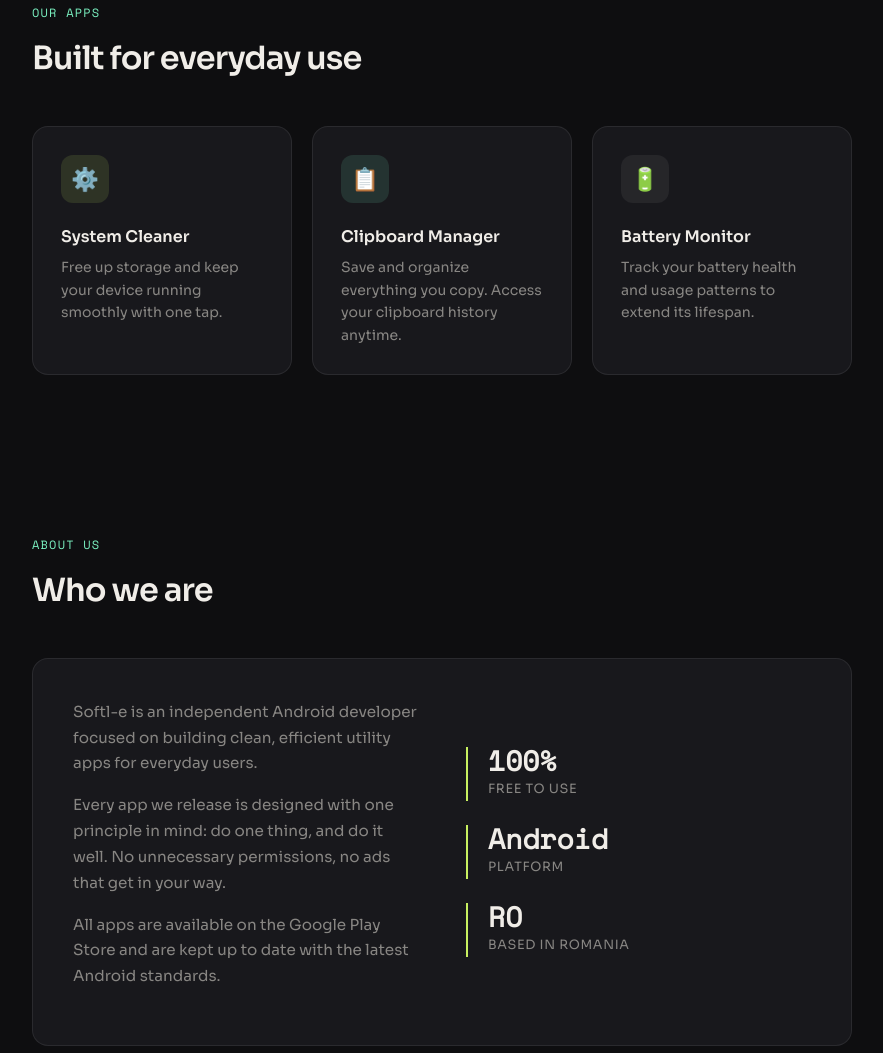
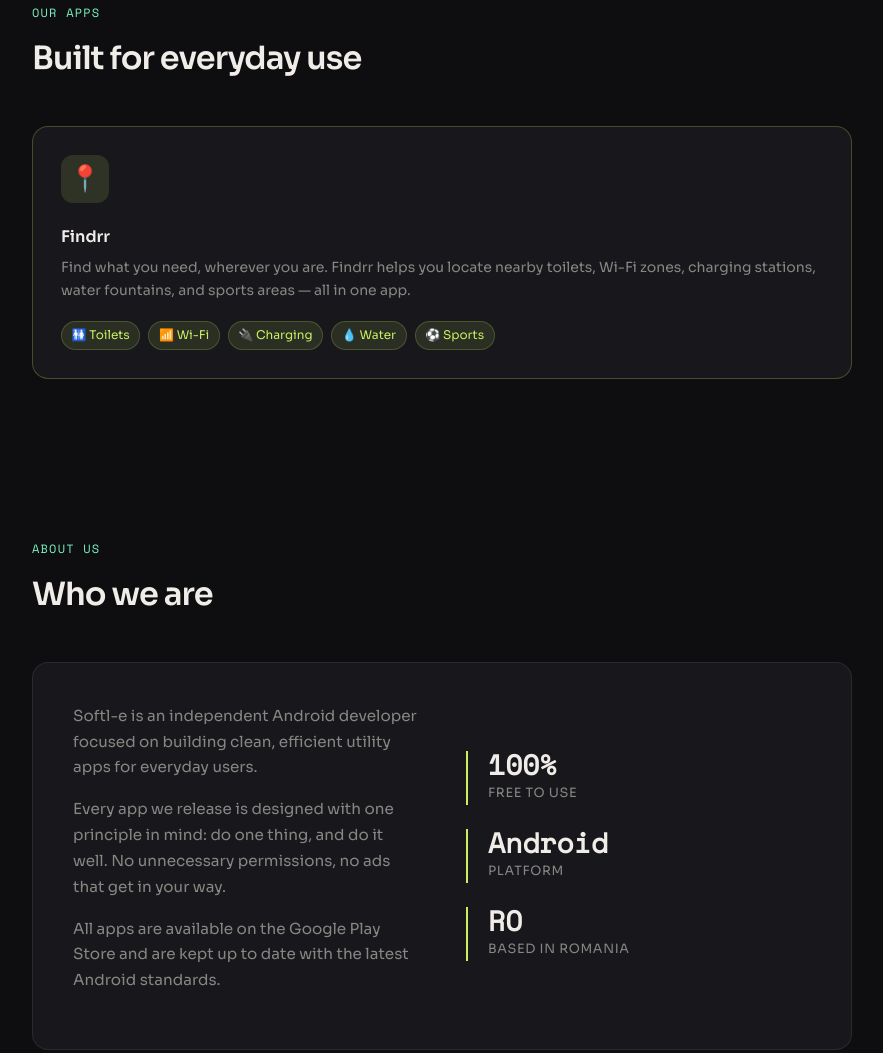
Before and after one commit to Something62/softle, a plain HTML site: page index.html in a window 1280 px wide. Shown: the part 877-1930 px from the top of the page, without its empty margins (198-1081 px from the left). Drawn offline with nearby package versions, Linux system fonts and the light colour scheme.

Commit message:
Replace System Cleaner with Findrr app details

```diff
--- a/index.html
+++ b/index.html
@@ -313,20 +313,17 @@
   <div class="section-label">our apps</div>
   <h2>Built for everyday use</h2>
   <div class="apps-grid">
-    <div class="app-card">
-      <div class="app-icon green">⚙️</div>
-      <div class="app-name">System Cleaner</div>
-      <p class="app-desc">Free up storage and keep your device running smoothly with one tap.</p>
-    </div>
-    <div class="app-card">
-      <div class="app-icon teal">📋</div>
-      <div class="app-name">Clipboard Manager</div>
-      <p class="app-desc">Save and organize everything you copy. Access your clipboard history anytime.</p>
-    </div>
-    <div class="app-card">
-      <div class="app-icon gray">🔋</div>
-      <div class="app-name">Battery Monitor</div>
-      <p class="app-desc">Track your battery health and usage patterns to extend its lifespan.</p>
+    <div class="app-card" style="border-color: rgba(200,240,96,0.25);">
+      <div class="app-icon green" style="font-size:1.6rem;">📍</div>
+      <div class="app-name">Findrr</div>
+      <p class="app-desc">Find what you need, wherever you are. Findrr helps you locate nearby toilets, Wi-Fi zones, charging stations, water fountains, and sports areas — all in one app.</p>
+      <div style="margin-top:1.25rem; display:flex; flex-wrap:wrap; gap:0.5rem;">
+        <span style="font-size:0.75rem; padding:0.2rem 0.6rem; border-radius:2rem; background:rgba(200,240,96,0.1); color:#c8f060; border:1px solid rgba(200,240,96,0.2);">🚻 Toilets</span>
+        <span style="font-size:0.75rem; padding:0.2rem 0.6rem; border-radius:2rem; background:rgba(200,240,96,0.1); color:#c8f060; border:1px solid rgba(200,240,96,0.2);">📶 Wi-Fi</span>
+        <span style="font-size:0.75rem; padding:0.2rem 0.6rem; border-radius:2rem; background:rgba(200,240,96,0.1); color:#c8f060; border:1px solid rgba(200,240,96,0.2);">🔌 Charging</span>
+        <span style="font-size:0.75rem; padding:0.2rem 0.6rem; border-radius:2rem; background:rgba(200,240,96,0.1); color:#c8f060; border:1px solid rgba(200,240,96,0.2);">💧 Water</span>
+        <span style="font-size:0.75rem; padding:0.2rem 0.6rem; border-radius:2rem; background:rgba(200,240,96,0.1); color:#c8f060; border:1px solid rgba(200,240,96,0.2);">⚽ Sports</span>
+      </div>
     </div>
   </div>
 </section>
@@ -362,7 +359,7 @@
     <h3>Get in touch</h3>
     <p>Questions about our apps? We're happy to help.</p>
   </div>
-  <a href="mailto:contact@softle.dev" class="btn btn-primary">contact@softle.dev</a>
+  <a href="mailto:findrr1804@gmail.com" class="btn btn-primary">findrr1804@gmail.com</a>
 </div>
 
 <footer>
```
